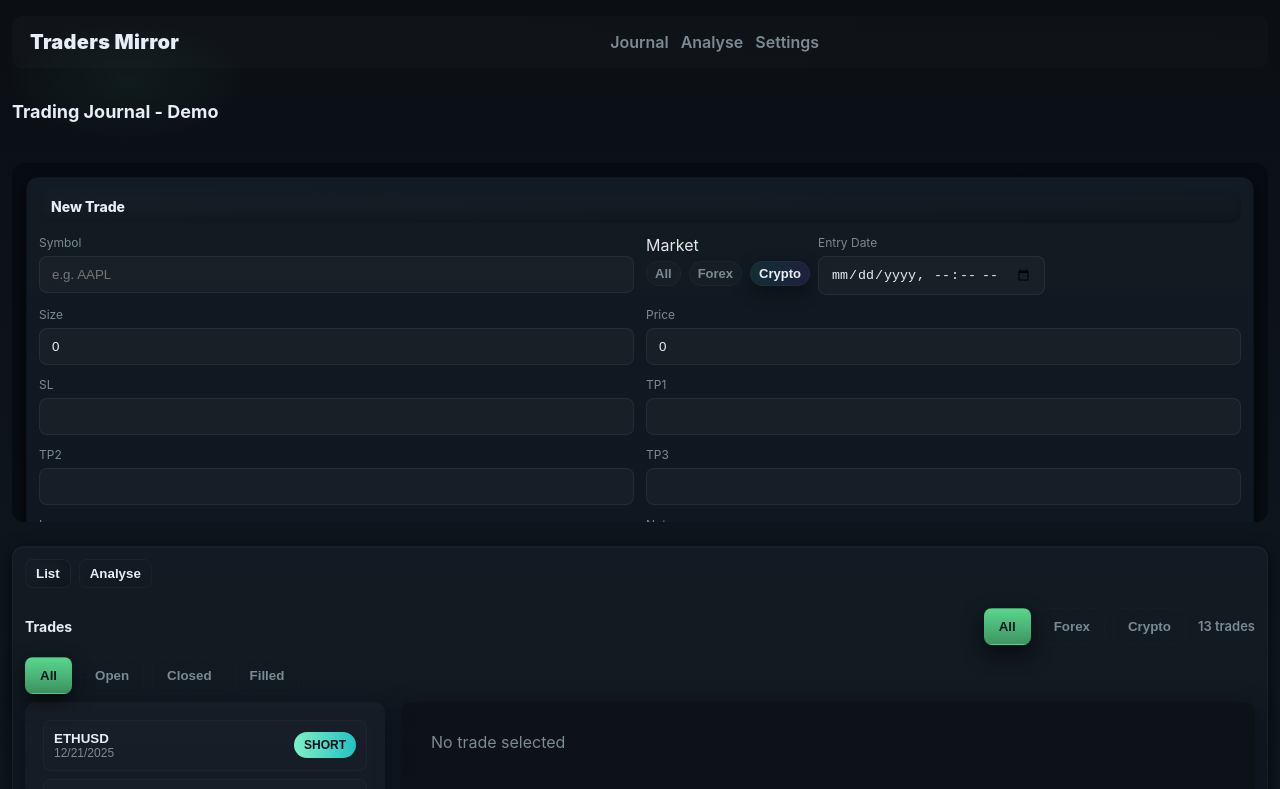
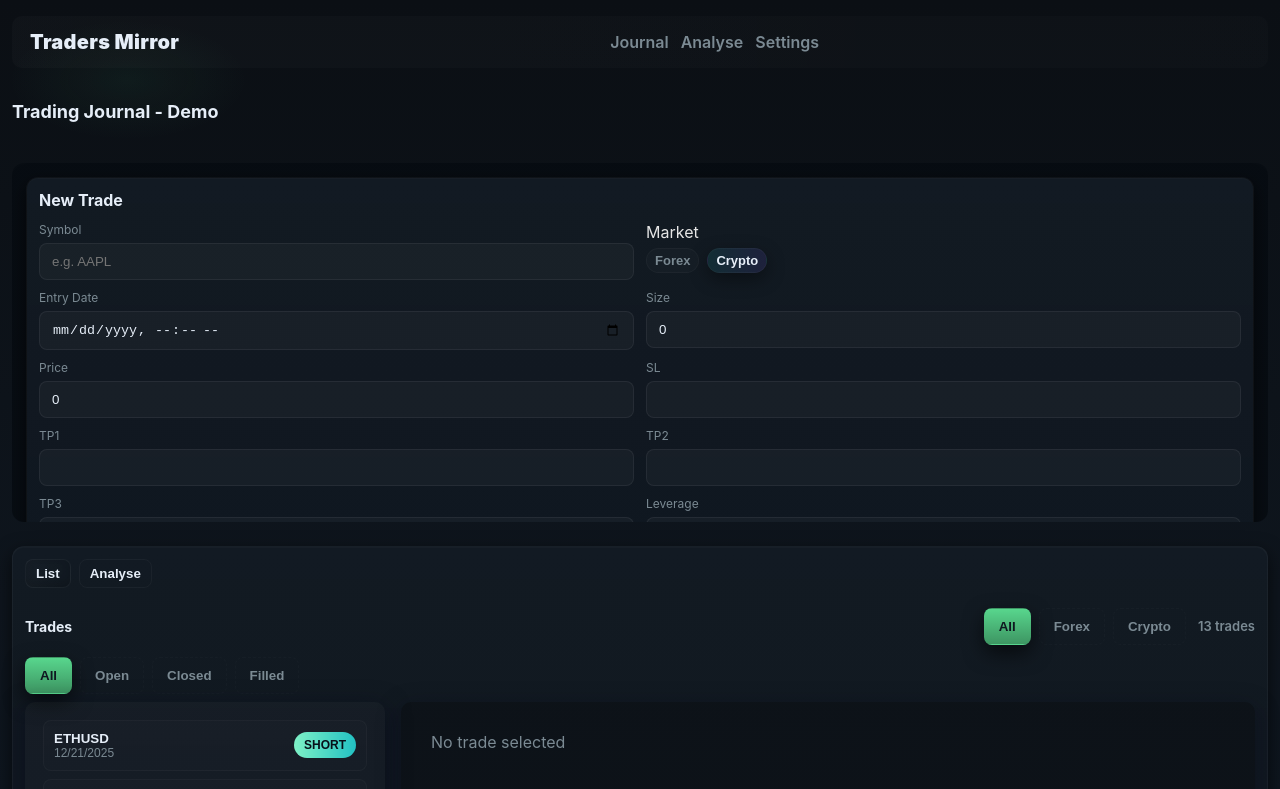
Before and after one commit to monkey-trader/traders-mirror, a React (Create React App) app: page / in a window 1280 px wide. Shown: the top 789 px of the page. Built offline with nearby package versions, Linux system fonts and the light colour scheme.

Commit message:
feat: redesign New Trade panel with improved layout and responsive styles

```diff
--- a/src/presentation/shared/components/MarketSelect/MarketSelect.tsx
+++ b/src/presentation/shared/components/MarketSelect/MarketSelect.tsx
@@ -7,12 +7,15 @@ export type MarketSelectProps = {
   value: MarketValue
   onChange: (v: MarketValue) => void
   compact?: boolean
+  showAll?: boolean // when false, do not render the 'All' option (useful for New Trade form)
 }
 
-export function MarketSelect({ value, onChange, compact = false }: MarketSelectProps) {
+export function MarketSelect({ value, onChange, compact = false, showAll = true }: MarketSelectProps) {
+  const options = (showAll ? ['All', 'Forex', 'Crypto'] : ['Forex', 'Crypto']) as MarketValue[]
+
   return (
     <div className={styles.container} role="tablist" aria-label="Market select">
-      {(['All', 'Forex', 'Crypto'] as MarketValue[]).map(m => (
+      {options.map(m => (
         <button
           key={m}
           role="tab"
--- a/src/presentation/trade/TradeJournal.module.css
+++ b/src/presentation/trade/TradeJournal.module.css
@@ -736,3 +736,54 @@
   }
   .tradesControls { width: 100%; display: flex; justify-content: space-between; }
 }
+
+/* New styles for the New Trade panel improvements */
+.newTradeWrapper {
+  display: flex;
+  flex-direction: column;
+  gap: 12px;
+  position: relative;
+}
+
+.newTradeHeader {
+  display: flex;
+  align-items: center;
+  justify-content: space-between;
+  gap: 8px;
+}
+
+
+.newTradeGrid {
+  display: grid;
+  grid-template-columns: repeat(2, 1fr);
+  gap: 10px 12px;
+  align-items: start;
+}
+
+.newTradeGrid .full {
+  grid-column: 1 / -1;
+}
+
+.newTradeField {
+  display: flex;
+  flex-direction: column;
+  gap: 6px;
+}
+
+/* collapsed state reduces width and hides content gracefully */
+.collapsed {
+  width: 56px !important;
+  min-width: 56px !important;
+  overflow: hidden;
+}
+
+/* small responsive tweak: when collapsed on narrow screens hide labels to keep compact */
+@media (max-width: 980px) {
+  .collapsed .newTradeGrid { display: none }
+  .collapsed .newTradeHeader span { display: none }
+}
+
+/* ensure the left column doesn't overlay the right content in narrow layouts */
+.leftPane {
+  position: relative; /* keep in normal flow */
+}
--- a/src/presentation/trade/TradeJournal.tsx
+++ b/src/presentation/trade/TradeJournal.tsx
@@ -296,46 +296,69 @@ export function TradeJournal() {
       {/* containerRef wraps the grid so we can detect available width */}
       <div ref={containerRef} className={compactGrid ? `${styles.grid} ${styles.gridCompact} ${styles.fullScreen}` : `${styles.grid} ${styles.fullScreen}`}>
          <div className={styles.left}>
-          <Card title="New Trade">
+          <Card>
+            <div className={styles.newTradeWrapper}>
+              <div className={styles.newTradeHeader}>
+                <span style={{ fontWeight: 700, color: 'var(--text)' }}>New Trade</span>
+              </div>
+
               <form className={styles.form} onSubmit={handleAdd}>
-              <div className={styles.row}>
+                <div className={styles.newTradeGrid}>
+                  <div className={styles.newTradeField}>
                     <Input label="Symbol" placeholder="e.g. AAPL" value={form.symbol} onChange={(e) => setForm({ ...form, symbol: e.target.value })} />
-                <div style={{ display: 'flex', gap: 8 }}>
-                  <label style={{ display: 'flex', flexDirection: 'column' }}>
+                  </div>
+
+                  <div className={styles.newTradeField}>
+                    <div style={{ display: 'flex', flexDirection: 'column' }}>
                       <span style={{ marginBottom: 6 }}>Market</span>
-                    <MarketSelect value={form.market as MarketValue} onChange={(v) => { setForm({ ...form, market: v }); setMarketFilter(v) }} compact />
-                  </label>
-                  <Input label="Entry Date" type="datetime-local" value={form.entryDate} onChange={(e) => setForm({ ...form, entryDate: e.target.value })} />
+                      <MarketSelect value={form.market as MarketValue} onChange={(v) => { setForm({ ...form, market: v }); setMarketFilter(v) }} compact showAll={false} />
                     </div>
                   </div>
 
-               <div className={styles.row}>
+                  <div className={styles.newTradeField}>
+                    <Input label="Entry Date" type="datetime-local" value={form.entryDate} onChange={(e) => setForm({ ...form, entryDate: e.target.value })} />
+                  </div>
+
+                  <div className={styles.newTradeField}>
                     <Input label="Size" type="number" value={String(form.size)} onChange={(e) => setForm({ ...form, size: Number(e.target.value) })} />
+                  </div>
+
+                  <div className={styles.newTradeField}>
                     <Input label="Price" type="number" value={String(form.price)} onChange={(e) => setForm({ ...form, price: Number(e.target.value) })} />
                   </div>
 
-               <div className={styles.row}>
+                  <div className={styles.newTradeField}>
                     <Input label="SL" value={(form as any).sl ?? ''} onChange={(e) => setForm({ ...form, // @ts-ignore
                       sl: e.target.value })} />
+                  </div>
+
+                  <div className={styles.newTradeField}>
                     <Input label="TP1" value={(form as any).tp1 ?? ''} onChange={(e) => setForm({ ...form, // @ts-ignore
                       tp1: e.target.value })} />
                   </div>
 
-              <div className={styles.row}>
+                  <div className={styles.newTradeField}>
                     <Input label="TP2" value={(form as any).tp2 ?? ''} onChange={(e) => setForm({ ...form, // @ts-ignore
                       tp2: e.target.value })} />
+                  </div>
+
+                  <div className={styles.newTradeField}>
                     <Input label="TP3" value={(form as any).tp3 ?? ''} onChange={(e) => setForm({ ...form, // @ts-ignore
                       tp3: e.target.value })} />
                   </div>
 
-              <div className={styles.row}>
+                  <div className={styles.newTradeField}>
                     <Input label="Leverage" type="text" value={(form as any).leverage ?? ''} onChange={(e) => setForm({ ...form, // @ts-ignore
                       leverage: e.target.value })} />
+                  </div>
+
+                  <div className={`${styles.newTradeField} ${styles.full}`}>
                     <Input label="Notes" value={form.notes} onChange={(e) => setForm({ ...form, notes: e.target.value })} />
                   </div>
 
-              <div className={styles.row}>
-                <label className={styles.label} htmlFor="side">Side</label>
+                  <div className={`${styles.newTradeField} ${styles.full}`}>
+                    <div style={{ display: 'flex', flexDirection: 'column', gap: 6 }}>
+                      <span style={{ marginBottom: 6 }}>Side</span>
                       <SideSelect
                         value={form.side as SideValue}
                         onChange={(v) => setForm({ ...form, side: v })}
@@ -344,12 +367,15 @@ export function TradeJournal() {
                         colored
                       />
                     </div>
+                  </div>
+                </div>
 
-               <div className={styles.actions}>
+                <div className={styles.actions} style={{ marginTop: 8 }}>
                   <Button variant="primary">Add Trade</Button>
                   <Button variant="ghost">Reset</Button>
                 </div>
               </form>
+            </div>
           </Card>
          </div>
 
```
Lines whose indentation alone changed are shown as unchanged.
